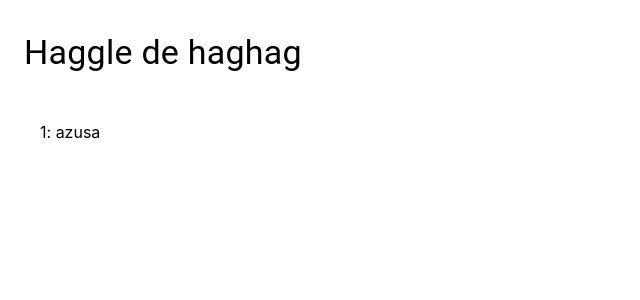
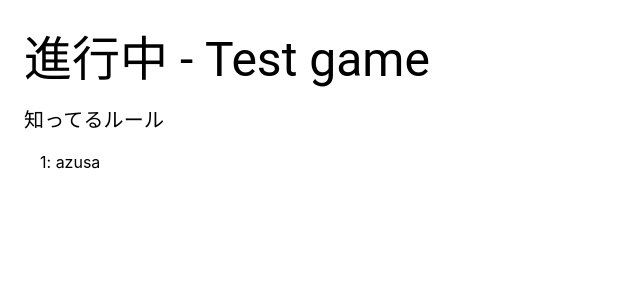
Before and after one commit to haggle-de-haghag/haggle-de-haghag, a React (Create React App) app in the folder web/: page / in a window 1280 px wide. Shown: the top 300 px of the page, without its empty margins (0-640 px from the left). Built offline with nearby package versions, Linux system fonts and the light colour scheme.

Commit message:
Rule sharing UI

```diff
--- a/web/package.json
+++ b/web/package.json
@@ -4,6 +4,7 @@
   "private": true,
   "dependencies": {
     "@material-ui/core": "^4.11.4",
+    "@material-ui/icons": "^4.11.2",
     "@testing-library/jest-dom": "^5.12.0",
     "@testing-library/react": "^11.2.6",
     "@testing-library/user-event": "^12.8.3",
--- a/web/src/App.tsx
+++ b/web/src/App.tsx
@@ -1,10 +1,9 @@
 import React from 'react';
 import './App.css';
-import {Box, Container, Grid, Typography} from "@material-ui/core/index";
+import {Box, Container, Typography} from "@material-ui/core/index";
 import ProvideInMemoryGameState from "./state/inMemory";
 import {ProvideUIState} from "./state/uiState";
-import RuleList from "./materialized/RuleList";
-import RuleView from "./materialized/RuleView";
+import PlayerPage from "./page/PlayerPage";
 
 export default function App() {
   return (
@@ -12,12 +11,8 @@ export default function App() {
           <ProvideUIState>
               <Container>
                   <Box my={4}>
-                      <Typography variant="h4">Haggle de haghag</Typography>
+                      <PlayerPage />
                   </Box>
-                  <Grid container spacing={3}>
-                      <Grid item xs={4}><RuleList /></Grid>
-                      <Grid item><RuleView /></Grid>
-                  </Grid>
               </Container>
           </ProvideUIState>
       </ProvideInMemoryGameState>
--- a/web/src/component/RuleList.tsx
+++ b/web/src/component/RuleList.tsx
@@ -1,7 +1,6 @@
 import React from 'react';
-import {Avatar, Box, List, ListItem} from "@material-ui/core/index";
+import {Box, List, ListItem} from "@material-ui/core/index";
 import {Rule} from "../model";
-import {makeStyles} from "@material-ui/core/styles";
 
 interface Props {
     rules: Rule[];
@@ -13,7 +12,7 @@ export default function RuleList(props: Props) {
         <Box>
             <List>
                 {props.rules.map((rule) =>
-                    <ListItem button onClick={() => props.onRuleClick(rule)}>
+                    <ListItem key={rule.id} button onClick={() => props.onRuleClick(rule)}>
                         {rule.ruleNumber}: {rule.title}
                     </ListItem>
                 )}
--- /dev/null
+++ b/web/src/component/ShareRulePane.tsx
@@ -0,0 +1,21 @@
+import {ForeignPlayer} from "../model";
+import {List, ListItem, ListItemIcon} from "@material-ui/core/index";
+import ArrowForwardIcon from '@material-ui/icons/ArrowForward';
+
+interface Props {
+    players: ForeignPlayer[];
+    onShareButtonClick: (player: ForeignPlayer) => void;
+}
+
+export default function ShareRulePane(props: Props) {
+    const { players, onShareButtonClick } = props;
+
+    return <List>
+        {players.map((p) =>
+            <ListItem key={p.id} button onClick={() => onShareButtonClick(p)}>
+                <ListItemIcon><ArrowForwardIcon /></ListItemIcon>
+                {p.displayName}に見せる
+            </ListItem>
+        )}
+    </List>
+}
--- /dev/null
+++ b/web/src/materialized/ShareRulePane.tsx
@@ -0,0 +1,26 @@
+import {useContext} from "react";
+import {GameStateContext} from "../state/gameState";
+import {UIStateContext} from "../state/uiState";
+import ShareRulePaneComponent from '../component/ShareRulePane';
+import {ForeignPlayer} from "../model";
+
+export default function ShareRulePane() {
+    const [gameState, gsDispatch] = useContext(GameStateContext);
+    const [uiState, uiDispatch] = useContext(UIStateContext);
+
+    const ruleNumber = uiState.selectedRuleNumber;
+    const rule = ruleNumber == undefined
+        ? undefined
+        : gameState.rules.find((r) => r.ruleNumber == ruleNumber);
+    if (rule == undefined) {
+        return null;
+    }
+
+    const handleShareButton = (p: ForeignPlayer) => gsDispatch({
+        type: 'ShareRule',
+        rule: rule,
+        player: p,
+    });
+
+    return <ShareRulePaneComponent players={gameState.players} onShareButtonClick={handleShareButton} />;
+}
--- /dev/null
+++ b/web/src/page/PlayerPage.tsx
@@ -0,0 +1,22 @@
+import {GameStateContext} from "../state/gameState";
+import React, {useContext} from "react";
+import RuleList from "../materialized/RuleList";
+import RuleView from "../materialized/RuleView";
+import {Box, Container, Grid, Typography} from "@material-ui/core/index";
+import ShareRulePane from "../materialized/ShareRulePane";
+
+export default function PlayerPage() {
+    const [gameState, gsDispatch] = useContext(GameStateContext);
+
+    return <Grid container direction="column" spacing={2}>
+        <Grid item><Typography variant="h3">進行中 - {gameState.game.title}</Typography></Grid>
+        <Grid item container spacing={3}>
+            <Grid item xs={3}>
+                <Box><Typography variant="h6">知ってるルール</Typography></Box>
+                <Box><RuleList /></Box>
+            </Grid>
+            <Grid item xs={6}><RuleView /></Grid>
+            <Grid item xs={3}><ShareRulePane /></Grid>
+        </Grid>
+    </Grid>;
+}
--- a/web/src/state/gameState.ts
+++ b/web/src/state/gameState.ts
@@ -1,7 +1,8 @@
 import React, {Dispatch} from "react";
-import {ForeignPlayer, Player, Rule} from "../model";
+import {ForeignPlayer, Game, Player, Rule} from "../model";
 
 export interface GameState {
+    game: Game;
     player: Player;
     players: ForeignPlayer[];
     rules: Rule[];
@@ -16,6 +17,10 @@ export interface ShareRule {
 export type GameAction = ShareRule;
 
 const fallback: GameState = {
+    game: {
+        id: 0,
+        title: "",
+    },
     player: {
         id: 0,
         displayName: "",
--- a/web/src/state/inMemory.tsx
+++ b/web/src/state/inMemory.tsx
@@ -6,7 +6,7 @@ function reducer(state: GameState, action: GameAction): GameState {
     switch (action.type) {
         case 'ShareRule':
             const { rule, player } = action;
-            console.log(`Share rule ${rule.ruleNumber} with ${player.id} (${player.displayName}`);
+            console.log(`Share rule ${rule.ruleNumber} with ${player.id} (${player.displayName})`);
             break;
     }
     return state;
@@ -14,12 +14,25 @@ function reducer(state: GameState, action: GameAction): GameState {
 
 export default function ProvideInMemoryGameState(props: any) {
     const initialState: GameState = {
+        game: {
+            id: 1,
+            title: "Test game",
+        },
         player: {
             id: 1,
             displayName: "azusa",
             playerKey: "abcd1234",
         },
-        players: [],
+        players: [
+            {
+                id: 2,
+                displayName: "yui",
+            },
+            {
+                id: 3,
+                displayName: "mio"
+            }
+        ],
         rules: [{
             id: 1,
             ruleNumber: 1,
```
Also changed, not shown: 1 other file (tests, documents, lock files or other folders).
